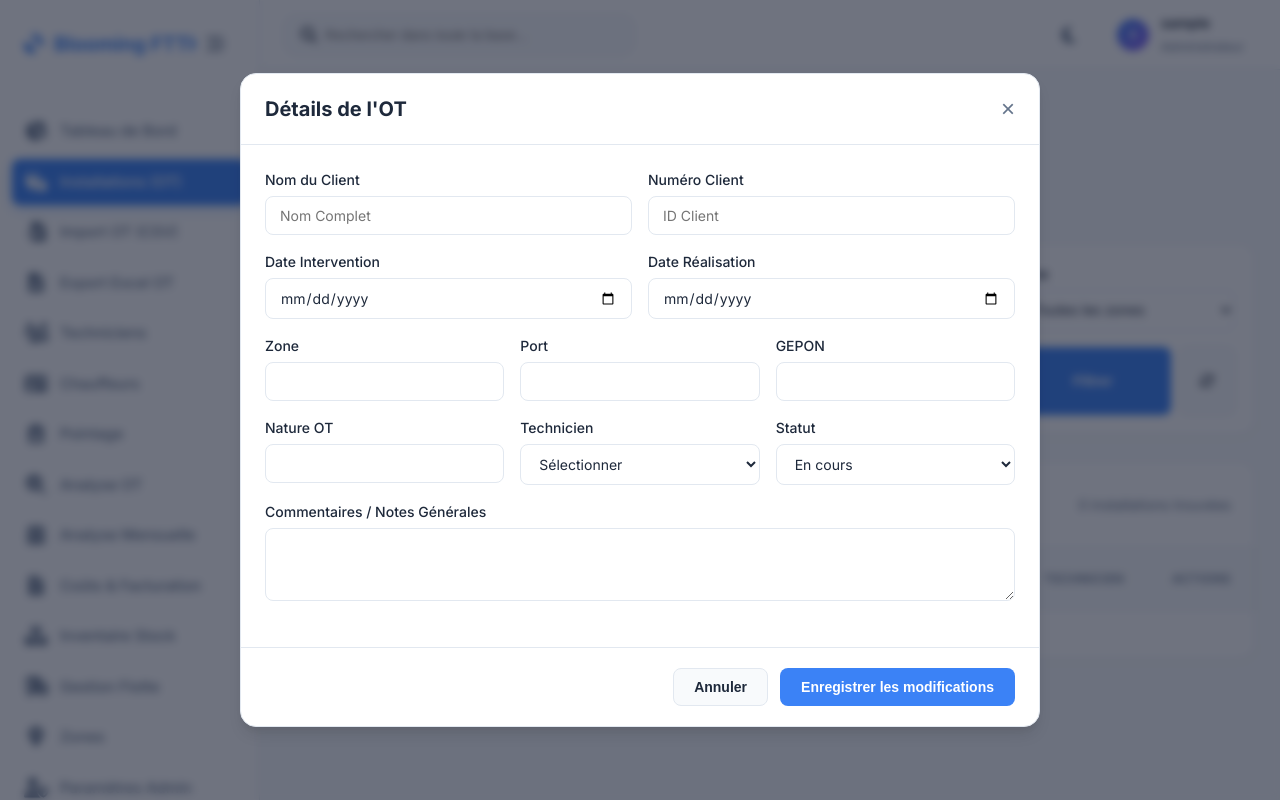
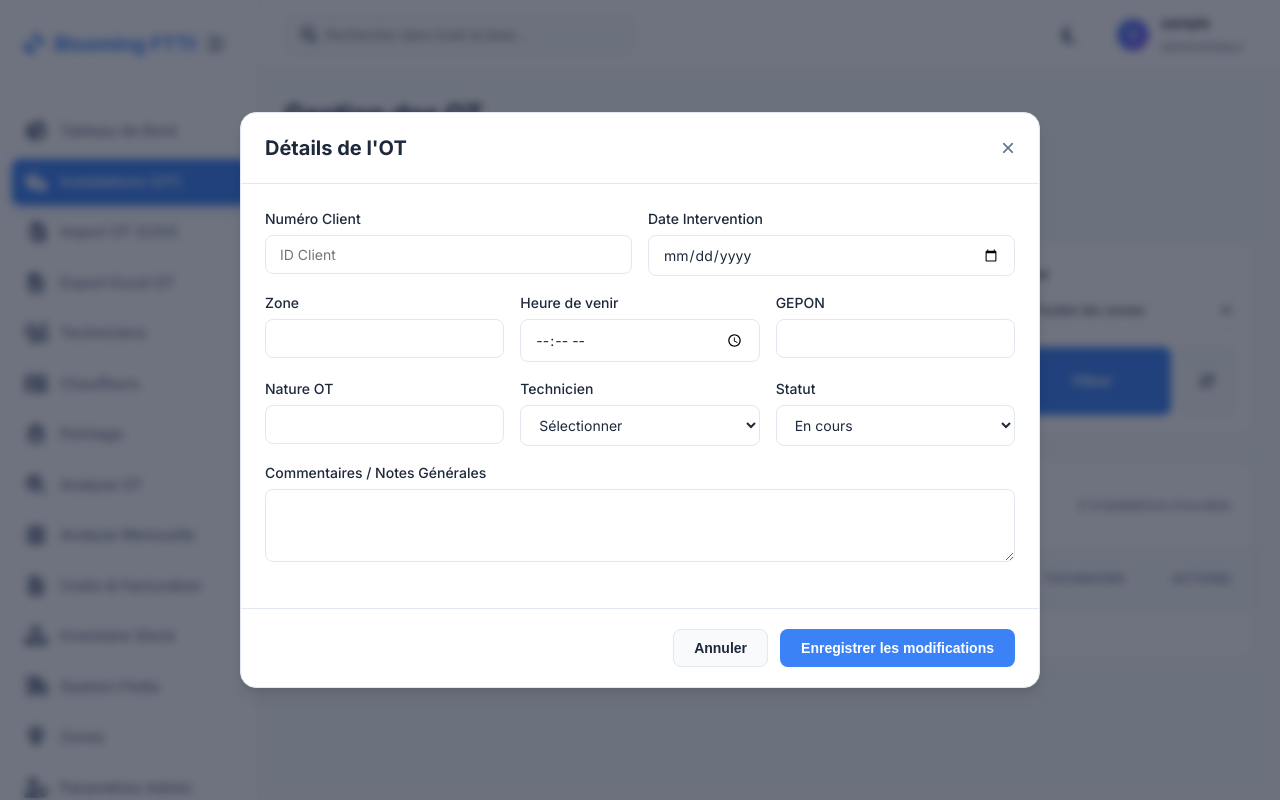
Before and after one commit to Moustapha-code/Blooming-Telecom, a PHP site: page /pages/installations.php in a window 1280 px wide, after a click on "Nouvel OT". Run offline with PHP 8.4, Linux system fonts and the light colour scheme; the visitor is signed in with stand-in values (Sample User, id 1); data that the repository does not hold is empty.

Commit message:
OT modal: drop Nom, Port and Date Réalisation, add Heure de venir
- 'Heure de venir' (temp_de_venir) is now editable, matching the column
  the table shows since it replaced Client
- Nom du Client, Port and Date Réalisation removed from the form

Both write paths had to change with it. update.php wrote nom and port on
every save, so leaving them there once the inputs were gone would have
overwritten the client name with an empty value on every edit; they are
out of the statement now and keep their stored contents. create.php
likewise no longer inserts them.

Date Réalisation was never persisted - the update statement did not
include date_realise - so the field had no effect and nothing is lost by
removing it. date_realise is still maintained by the closure rule.

Verified against real rows: saving an edit preserves nom and port,
stores the new time, and creating an OT works without the dropped
fields.

Co-Authored-By: Claude Fable 5 <noreply@anthropic.com>

```diff
--- a/pages/installations.php
+++ b/pages/installations.php
@@ -418,23 +418,12 @@ function buildPageUrl($pageNumber): string {
 
                     <div class="grid grid-cols-2 gap-4">
                         <div class="form-group">
-                            <label>Nom du Client</label>
-                            <input type="text" id="installNom" name="nom" placeholder="Nom Complet">
-                        </div>
-                        <div class="form-group">
                             <label>Numéro Client</label>
                             <input type="text" id="installNumero" name="numero_client" placeholder="ID Client">
                         </div>
-                    </div>
-
-                    <div class="grid grid-cols-2 gap-4">
                         <div class="form-group">
                             <label>Date Intervention</label>
                             <input type="date" id="installDate" name="date_intervention" required>
-                        </div>
-                        <div class="form-group">
-                            <label>Date Réalisation</label>
-                            <input type="date" id="installDateRealise" name="date_realise">
                         </div>
                     </div>
 
@@ -444,8 +433,8 @@ function buildPageUrl($pageNumber): string {
                             <input type="text" id="installZone" name="zone" required>
                         </div>
                         <div class="form-group">
-                            <label>Port</label>
-                            <input type="text" id="installPort" name="port">
+                            <label>Heure de venir</label>
+                            <input type="time" id="installTemp" name="temp_de_venir">
                         </div>
                         <div class="form-group">
                             <label>GEPON</label>
@@ -600,11 +589,10 @@ function buildPageUrl($pageNumber): string {
 
         function editInstall(inst) {
             document.getElementById('installId').value       = inst.id || '';
-            document.getElementById('installNom').value      = inst.nom || '';
             document.getElementById('installNumero').value   = inst.numero_client || '';
             document.getElementById('installDate').value     = inst.date_intervention || '';
-            document.getElementById('installDateRealise').value = inst.date_realise || '';
-            document.getElementById('installPort').value     = inst.port || '';
+            // Colonne TIME : l'input n'accepte que HH:MM.
+            document.getElementById('installTemp').value     = (inst.temp_de_venir || '').slice(0, 5);
             document.getElementById('installZone').value     = inst.zone || '';
             document.getElementById('installGepon').value    = inst.Gepon || '';
             document.getElementById('installScan').value     = inst.scan || '';
```
Also changed, not shown: api/installations/create.php (+5 -4 lines), api/installations/update.php (+5 -3 lines).
